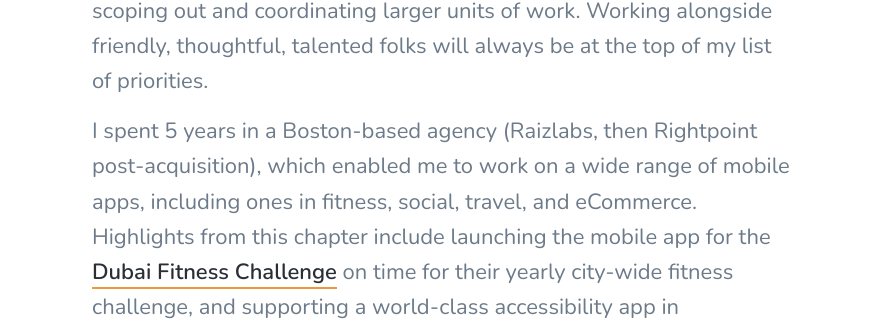
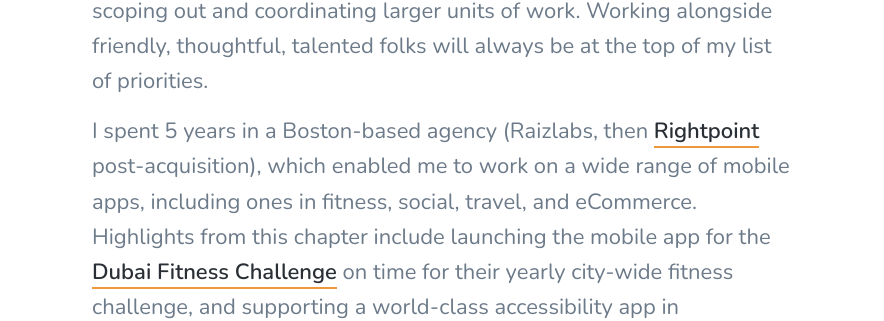
Before and after one commit to nevillco/nevillco.github.io, a Jekyll site: the page built from _pages/about.md, in a window 1280 px wide. Shown: the part 848-1169 px from the top of the page, without its empty margins (198-1082 px from the left). Built offline with Jekyll 4.4.1, drawn with Linux system fonts in a browser that asks for light colours; nearby versions of some CDN libraries; part of the change alters nothing that is shown.

```diff
--- a/_pages/about.md
+++ b/_pages/about.md
@@ -7,7 +7,7 @@ Hey, I’m Connor. I’ve contributed to a lot of different software projects in
 
 I have experience building at scale and building from scratch, and I enjoy contributing to product teams both on an individual scale and by scoping out and coordinating larger units of work. Working alongside friendly, thoughtful, talented folks will always be at the top of my list of priorities.
 
-I spent 5 years in a Boston-based agency (Raizlabs, then Rightpoint post-acquisition), which enabled me to work on a wide range of mobile apps, including ones in fitness, social, travel, and eCommerce. Highlights from this chapter include launching the mobile app for the [Dubai Fitness Challenge](https://www.dubaifitnesschallenge.com) on time for their yearly city-wide fitness challenge, and supporting a world-class accessibility app in [BlindWays](https://apps.apple.com/us/app/blindways-bus-stop-navigation/id1146615175). I had a brief stint as a Senior iOS Engineer at [Wayfair](https://www.wayfair.com), where I planned and built multiple features enhancing the in-app customer support experience. And most recently, I've served as both a Senior iOS Engineer and an Engineering Manager at [Hopper](https://hopper.com) on the Price Freeze team, where I led the development of Hotel Price Freeze from its first smoke test in the iOS app to a reliable vertical grossing $800k+ every month. I later oversaw a redesign of our Air Price Freeze purchase funnel, using our in-house server-driven UI, and hired up a team of engineers to build and support it.
+I spent 5 years in a Boston-based agency (Raizlabs, then [Rightpoint](https://www.rightpoint.com) post-acquisition), which enabled me to work on a wide range of mobile apps, including ones in fitness, social, travel, and eCommerce. Highlights from this chapter include launching the mobile app for the [Dubai Fitness Challenge](https://www.dubaifitnesschallenge.com) on time for their yearly city-wide fitness challenge, and supporting a world-class accessibility app in [BlindWays](https://apps.apple.com/us/app/blindways-bus-stop-navigation/id1146615175). I had a brief stint as a Senior iOS Engineer at [Wayfair](https://www.wayfair.com), where I planned and built multiple features enhancing the in-app customer support experience. And most recently, I've served as both a Senior iOS Engineer and an Engineering Manager at [Hopper](https://hopper.com) on the Price Freeze team, where I led the development of Hotel Price Freeze from its first smoke test in the iOS app to a reliable vertical grossing $800k+ every month. I later oversaw a redesign of our Air Price Freeze purchase funnel, using our in-house server-driven UI, and hired up a team of engineers to build and support it.
 
 You can download my resume here.
 
```
